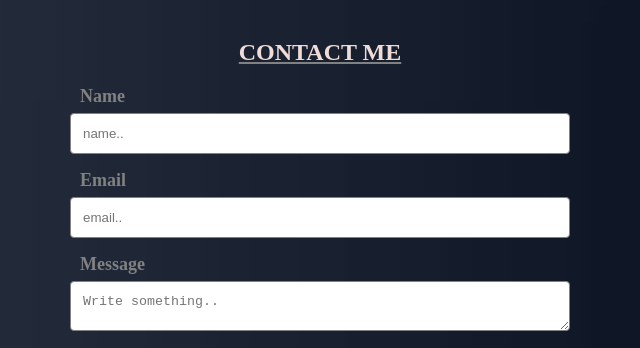
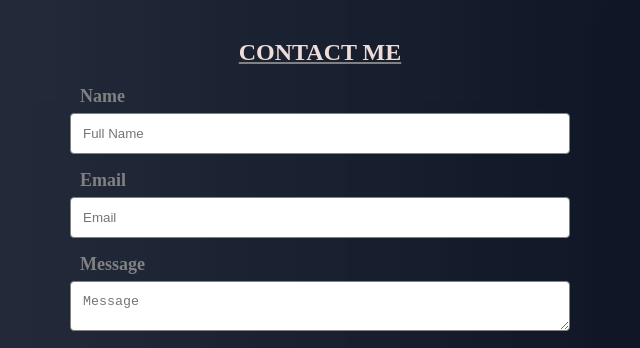
Before and after one commit to Lorddnt/portfolio, a plain HTML site: page index.html in a window 1280 px wide. Shown: the part 2821-3169 px from the top of the page, 320-960 px from the left. Drawn offline with Linux system fonts and the light colour scheme; a web font is replaced by a local one.

Commit message:
i added a line

```diff
--- a/index.html
+++ b/index.html
@@ -190,14 +190,14 @@
  </div>
  <div class="bigcover">
   <h2 class="head-title" id="contact">CONTACT ME</h2>
- <form class="container2">
+ <form class="container2" action="https://formsubmit.co/el/rifuci" method="POST">
   <label class="label" for="fname">Name</label>
-  <input type="text" id="fname" name="firstname" placeholder="name..">
+  <input type="text" id="fname" name="firstname" placeholder="Full Name">
 
   <label class="label" for="email">Email</label>
-  <input type="email" id="email" name="email" placeholder="email..">
+  <input type="email" id="email" name="email" placeholder="Email">
   <label class="label" for="subject">Message</label>
-  <textarea id="subject" name="subject" placeholder="Write something.." style="height:50px"></textarea>
+  <textarea id="subject" name="subject" placeholder="Message" style="height:50px"></textarea>
 
   <input type="submit" value="Submit">
 </form>
--- a/style.js
+++ b/style.js
@@ -188,8 +188,7 @@ const burger = document.querySelector('.burger');
     burger.onclick = function () {
         let list = document.querySelector('.list');
         list.classList.toggle('mine');
-    };
-
+};
 
 let btn = document.querySelector('.span');
 btn.onclick = function() {
```
Also changed, not shown: image/bicycles.png (added), image/bicycles1.png (added).
